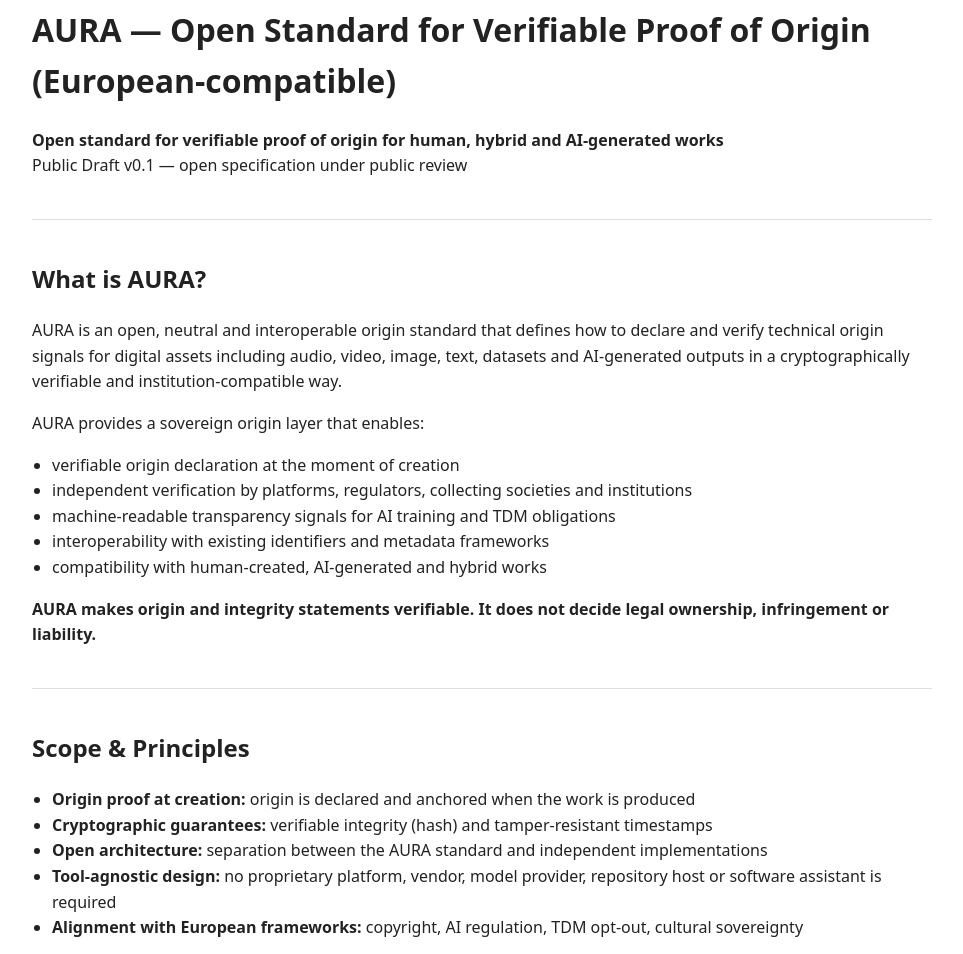
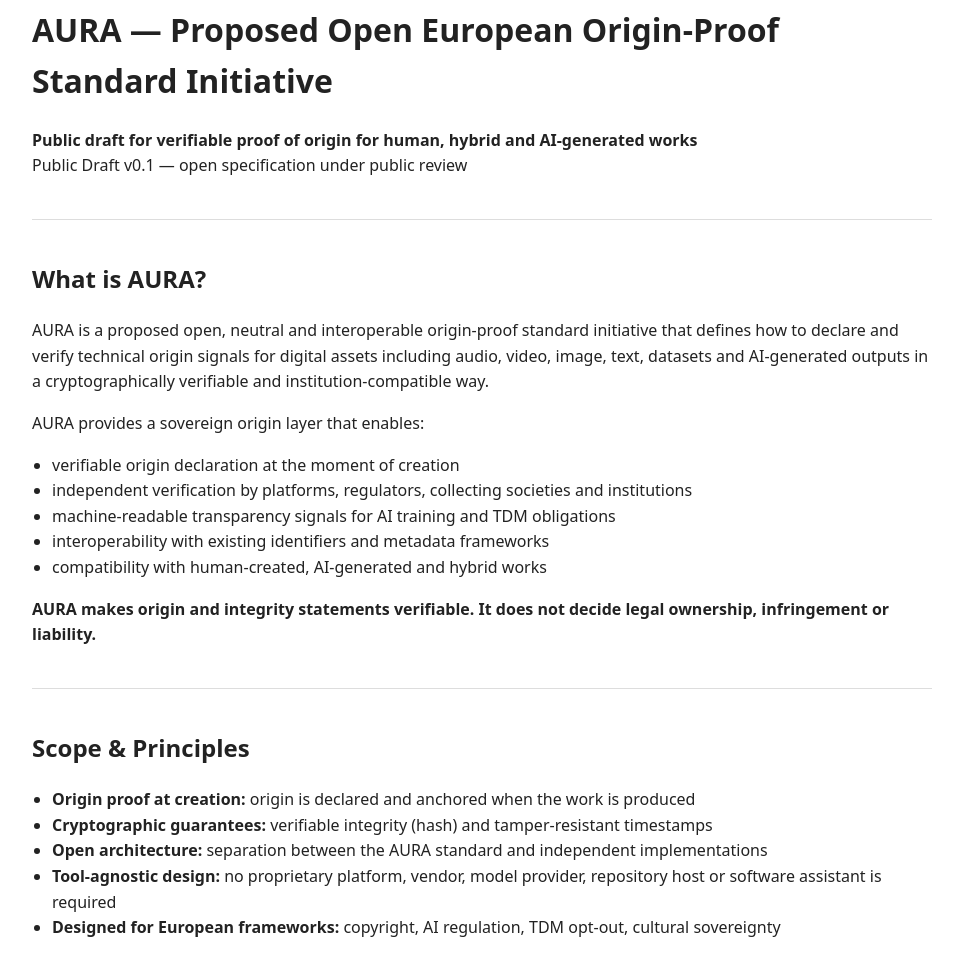
Before and after one commit to romainbenabdelkader/aura-standard-site, a plain HTML site: page index.html in a window 1280 px wide. Shown: the part 36-990 px from the top of the page, without its empty margins (158-1121 px from the left). Drawn offline with Linux system fonts and the light colour scheme.

Commit message:
docs: align public site wording

```diff
--- a/index.html
+++ b/index.html
@@ -2,8 +2,8 @@
 <html lang="en">
 <head>
     <meta charset="UTF-8">
-    <title>AURA • Open Standard for Verifiable Proof of Origin (European-compatible)</title>
-    <meta name="description" content="AURA is an open, neutral and interoperable standard for verifiable technical proof of origin and integrity for human, hybrid and AI-generated works.">
+    <title>AURA • Proposed Open European Origin-Proof Standard Initiative</title>
+    <meta name="description" content="AURA is a proposed open European origin-proof standard initiative for verifiable technical proof of origin and integrity for human, hybrid and AI-generated works.">
     <meta name="viewport" content="width=device-width, initial-scale=1.0">
 
     <style>
@@ -38,15 +38,15 @@
 
 <body>
 
-<h1>AURA — Open Standard for Verifiable Proof of Origin (European-compatible)</h1>
-<p><strong>Open standard for verifiable proof of origin for human, hybrid and AI-generated works</strong><br>
+<h1>AURA — Proposed Open European Origin-Proof Standard Initiative</h1>
+<p><strong>Public draft for verifiable proof of origin for human, hybrid and AI-generated works</strong><br>
 Public Draft v0.1 — open specification under public review</p>
 
 <hr>
 
 <h2>What is AURA?</h2>
 <p>
-AURA is an open, neutral and interoperable origin standard that defines how to declare and verify technical origin
+AURA is a proposed open, neutral and interoperable origin-proof standard initiative that defines how to declare and verify technical origin
 signals for digital assets including audio, video, image, text, datasets and AI-generated outputs in a cryptographically
 verifiable and institution-compatible way.
 </p>
@@ -70,7 +70,7 @@ verifiable and institution-compatible way.
     <li><strong>Cryptographic guarantees:</strong> verifiable integrity (hash) and tamper-resistant timestamps</li>
     <li><strong>Open architecture:</strong> separation between the AURA standard and independent implementations</li>
     <li><strong>Tool-agnostic design:</strong> no proprietary platform, vendor, model provider, repository host or software assistant is required</li>
-    <li><strong>Alignment with European frameworks:</strong> copyright, AI regulation, TDM opt-out, cultural sovereignty</li>
+    <li><strong>Designed for European frameworks:</strong> copyright, AI regulation, TDM opt-out, cultural sovereignty</li>
 </ul>
 
 <p><em>AURA is non intrusive and does not modify the digital asset.</em></p>
@@ -179,7 +179,7 @@ With generative AI, large-scale datasets and automated transformations, <strong>
 
 <h2>License</h2>
 <p>
-AURA is released under the <strong>Apache License 2.0</strong>, a permissive open standard license suitable for institutional, industrial and public sector adoption.
+The public materials are released under the <strong>Apache License 2.0</strong>, a permissive license suitable for institutional, industrial and public sector review and adoption.
 </p>
 
 <hr>
@@ -224,7 +224,7 @@ No additional rights or claims are granted or implied beyond those explicitly se
 
 <hr>
 
-<p>© 2026 — <strong>AURA Open Standard</strong> — Public Draft</p>
+<p>© 2026 — <strong>AURA</strong> — Public Draft</p>
 
 </body>
 </html>
```
